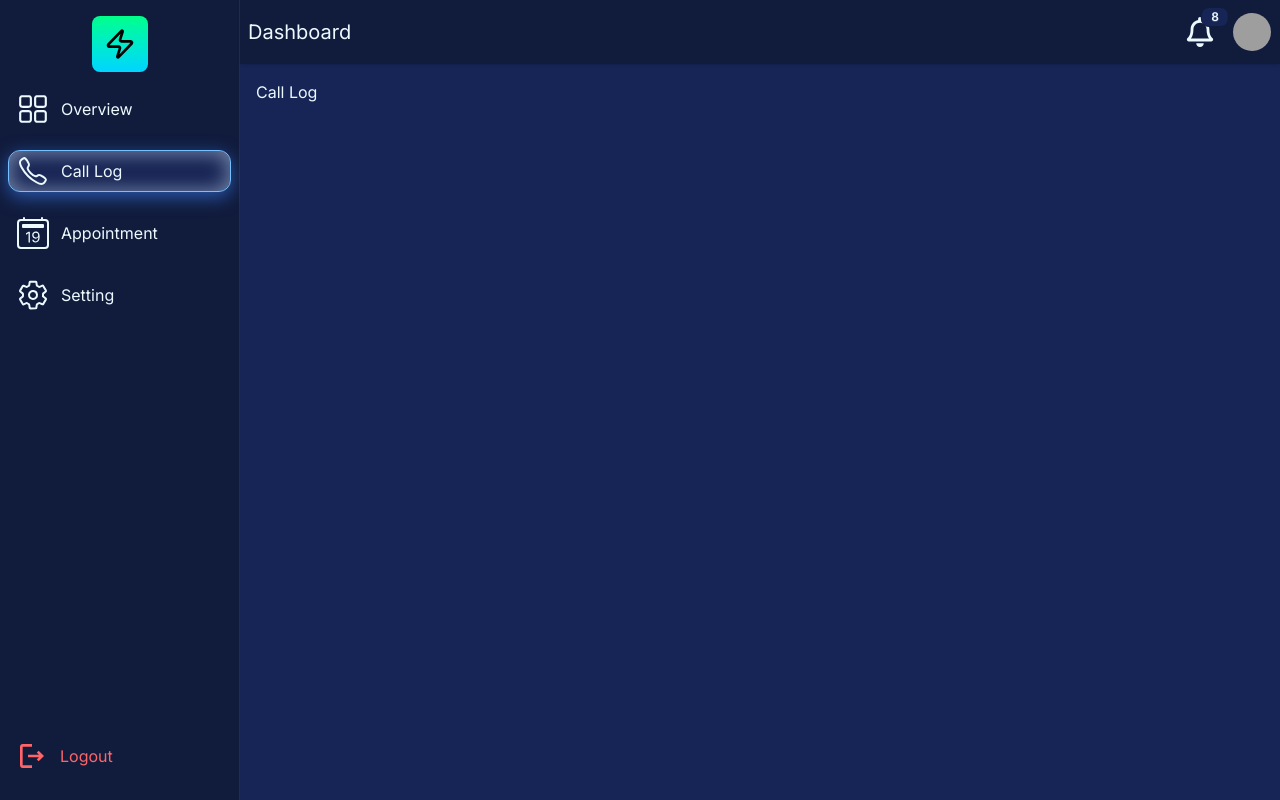
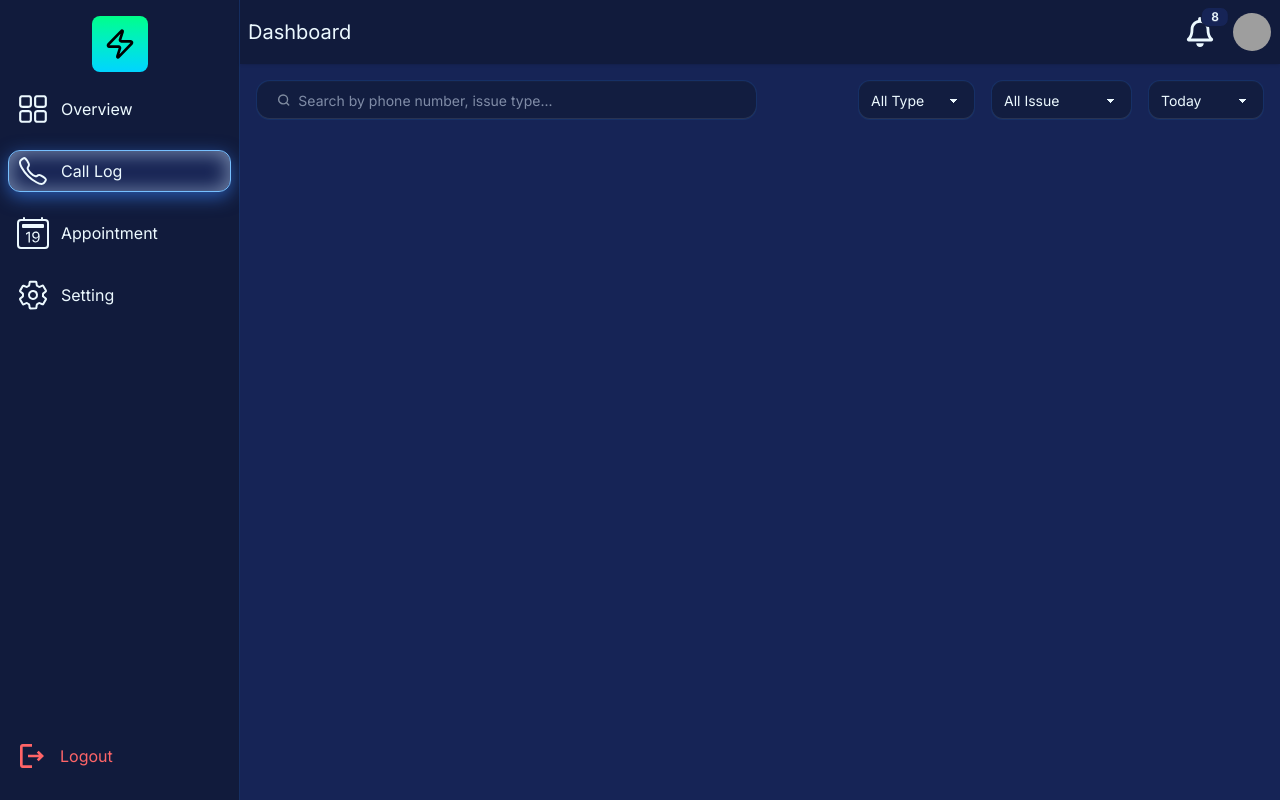
Before and after one commit to kamrulhasanPro/CallHub, a React (Vite) app: page /call-log in a window 1280 px wide. Built offline with nearby package versions, Linux system fonts and the light colour scheme; grey boxes are pictures that could not be loaded.

Commit message:
searching section

```diff
--- /dev/null
+++ b/src/components/sections/dashboard/CallLog/CallLogSection.jsx
@@ -0,0 +1,11 @@
+import React from 'react';
+
+const CallLogSection = () => {
+    return (
+        <div>
+
+        </div>
+    );
+};
+
+export default CallLogSection;
--- /dev/null
+++ b/src/components/sections/dashboard/CallLog/SearchAndFiltering.jsx
@@ -0,0 +1,69 @@
+import React from "react";
+
+const SearchAndFiltering = () => {
+  return (
+    <section className="flex flex-col sm:flex-row gap-6 items-center justify-between">
+      <label className="input bg-base-300 rounded-[14px] border border-[#2B7FFF33] outline-none pl-5 w-full">
+        <svg
+          className="h-[1em] opacity-50"
+          xmlns="http://www.w3.org/2000/svg"
+          viewBox="0 0 24 24"
+        >
+          <g
+            strokeLinejoin="round"
+            strokeLinecap="round"
+            strokeWidth="2.5"
+            fill="none"
+            stroke="currentColor"
+          >
+            <circle cx="11" cy="11" r="8"></circle>
+            <path d="m21 21-4.3-4.3"></path>
+          </g>
+        </svg>
+        <input
+          type="search"
+          required
+          placeholder="Search by phone number, issue type..."
+        />
+      </label>
+
+      <div className="w-full flex flex-wrap items-center justify-end-safe gap-4">
+        {/* type filter */}
+        <select
+          defaultValue="Pick a color"
+          className="select w-fit rounded-xl bg-base-300  border border-[#2B7FFF33] outline-none [&>*]:text-nowrap"
+        >
+          <option defaultChecked>All Type</option>
+          <option>This Month</option>
+          <option>This Year</option>
+          <option>Total</option>
+        </select>
+
+        {/* issue filter */}
+        <select
+          defaultValue="Pick a color"
+          className="select w-fit rounded-xl bg-base-300  border border-[#2B7FFF33] outline-none [&>*]:text-nowrap"
+        >
+          <option defaultChecked>All Issue</option>
+          <option>Screen Issue</option>
+          <option>Battery Issue</option>
+          <option>Software Issue</option>
+        </select>
+
+        {/* date filter */}
+        <select
+          defaultValue="Pick a color"
+          className="select w-fit rounded-xl bg-base-300  border border-[#2B7FFF33] outline-none [&>*]:text-nowrap"
+        >
+          <option defaultChecked>Today</option>
+          <option>Last Week</option>
+          <option>Last Month</option>
+          <option>Last Year</option>
+          <option>Total Year</option>
+        </select>
+      </div>
+    </section>
+  );
+};
+
+export default SearchAndFiltering;
--- a/src/pages/Dashboard/CallLog.jsx
+++ b/src/pages/Dashboard/CallLog.jsx
@@ -1,11 +1,12 @@
-import React from 'react';
+import React from "react";
+import SearchAndFiltering from "../../components/sections/dashboard/CallLog/SearchAndFiltering";
 
 const CallLog = () => {
-    return (
-        <div>
-            Call Log
-        </div>
-    );
+  return (
+    <div>
+      <SearchAndFiltering />
+    </div>
+  );
 };
 
 export default CallLog;
--- a/src/pages/Dashboard/Overview.jsx
+++ b/src/pages/Dashboard/Overview.jsx
@@ -14,7 +14,7 @@ const Overview = () => {
       <WeekCallsChartSection />
 
       {/* recentActivity & Top repair */}
-      <section className="flex gap-6">
+      <section className="flex flex-col sm:flex-row gap-6">
         <RecentActivity />
         <RepairRequest />
       </section>
```
